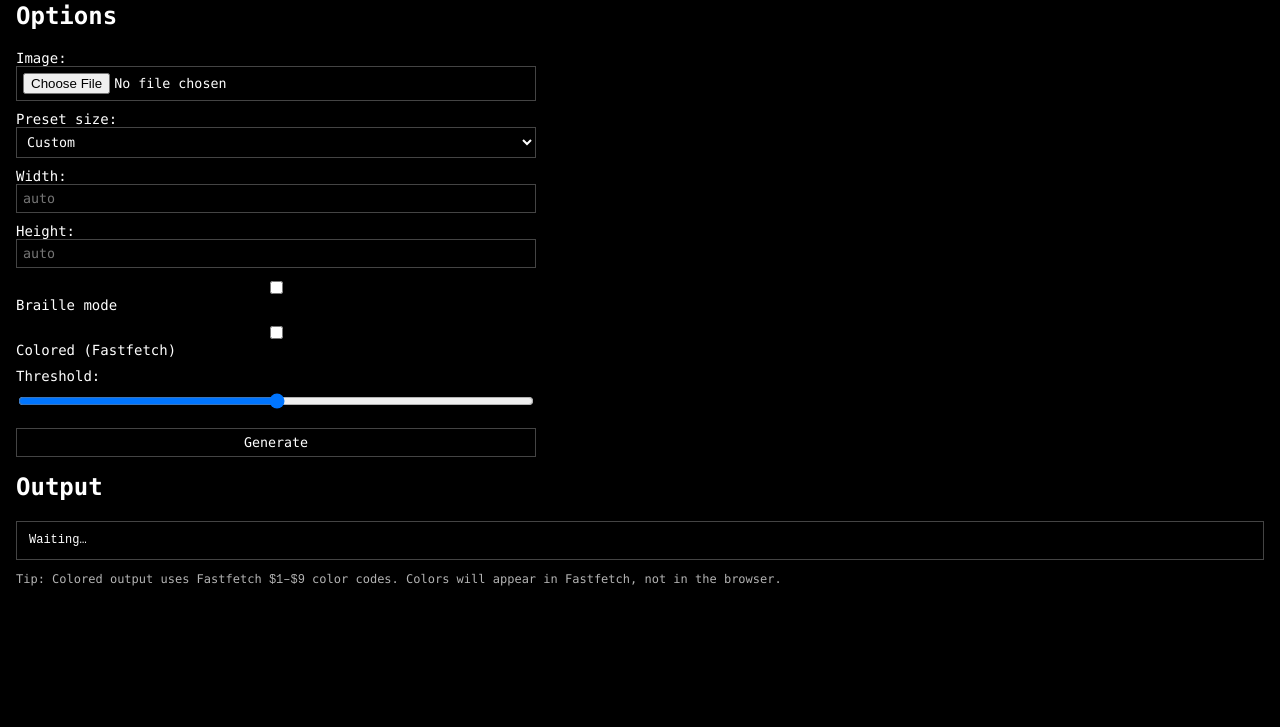
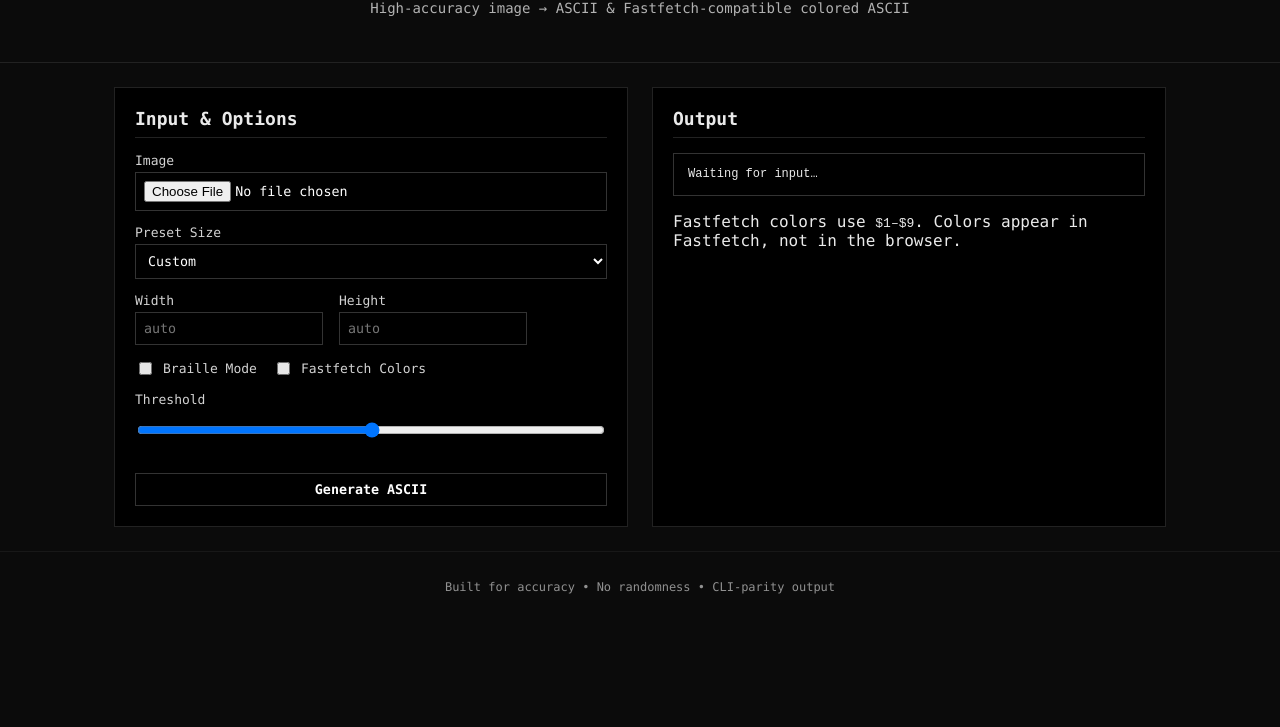
Before and after one commit to Gnaneshwar-25/ascii-image-web, a website: page public/index.html in a window 1280 px wide. Shown: the part 73-800 px from the top of the page. Drawn offline with Linux system fonts and the light colour scheme.

Commit message:
UI redesign

```diff
--- a/public/index.html
+++ b/public/index.html
@@ -2,25 +2,34 @@
 <html lang="en">
 <head>
   <meta charset="UTF-8" />
-  <title>Image → ASCII Generator</title>
+  <title>ASCII Image Generator</title>
   <meta name="viewport" content="width=device-width, initial-scale=1.0" />
   <link rel="stylesheet" href="style.css">
 </head>
 <body>
 
-<h1>Image → ASCII Generator</h1>
+<header class="header">
+  <h1>ASCII Image Generator</h1>
+  <p class="subtitle">
+    High-accuracy image → ASCII & Fastfetch-compatible colored ASCII
+  </p>
+</header>
 
-<h2>Options</h2>
+<main class="container">
+
+  <!-- OPTIONS CARD -->
+  <section class="card">
+    <h2>Input & Options</h2>
 
     <form id="ascii-form">
 
-  <label>
-    Image:
+      <div class="field">
+        <label>Image</label>
         <input type="file" name="image" accept="image/*" required>
-  </label>
+      </div>
 
-  <label>
-    Preset size:
+      <div class="field">
+        <label>Preset Size</label>
         <select id="preset">
           <option value="">Custom</option>
           <option value="small">Small (Fastfetch)</option>
@@ -28,44 +37,61 @@
           <option value="large">Large</option>
           <option value="square">Square</option>
         </select>
+      </div>
+
+      <div class="row">
+        <div class="field">
+          <label>Width</label>
+          <input type="number" name="width" placeholder="auto">
+        </div>
+
+        <div class="field">
+          <label>Height</label>
+          <input type="number" name="height" placeholder="auto">
+        </div>
+      </div>
+
+      <div class="row">
+        <label class="checkbox">
+          <input type="checkbox" name="braille">
+          Braille Mode
         </label>
 
-  <label>
-    Width:
-    <input type="number" name="width" placeholder="auto">
+        <label class="checkbox">
+          <input type="checkbox" name="color">
+          Fastfetch Colors
         </label>
+      </div>
 
-  <label>
-    Height:
-    <input type="number" name="height" placeholder="auto">
-  </label>
+      <div class="field">
+        <label>Threshold</label>
+        <input type="range" name="threshold" min="0" max="255" value="128">
+      </div>
 
-  <label>
-    <input type="checkbox" name="braille">
-    Braille mode
-  </label>
+      <button type="submit">Generate ASCII</button>
 
-  <label>
-    <input type="checkbox" name="color">
-    Colored (Fastfetch)
-  </label>
+    </form>
+  </section>
 
-  <label>
-    Threshold:
-    <input type="range" name="threshold" min="0" max="255" value="128">
-  </label>
-
-  <button type="submit">Generate</button>
-</form>
-
+  <!-- OUTPUT CARD -->
+  <section class="card">
     <h2>Output</h2>
 
-<pre id="output">Waiting…</pre>
+    <pre id="output">Waiting for input…</pre>
 
     <p class="hint">
-  Tip: Colored output uses Fastfetch <code>$1–$9</code> color codes.
-  Colors will appear in Fastfetch, not in the browser.
+      Fastfetch colors use <code>$1–$9</code>.
+      Colors appear in Fastfetch, not in the browser.
     </p>
+  </section>
+
+</main>
+
+<footer class="footer">
+  <p>
+    Built for accuracy • No randomness • CLI-parity output
+  </p>
+</footer>
 
 <script src="script.js"></script>
 </body>
--- a/public/script.js
+++ b/public/script.js
@@ -2,9 +2,6 @@ const form = document.getElementById("ascii-form");
 const output = document.getElementById("output");
 const presetSelect = document.getElementById("preset");
 
-// -----------------------------
-// Preset handling
-// -----------------------------
 presetSelect.addEventListener("change", () => {
   switch (presetSelect.value) {
     case "small":
@@ -23,23 +20,16 @@ presetSelect.addEventListener("change", () => {
       form.width.value = 60;
       form.height.value = 60;
       break;
-    default:
-      // Custom
-      break;
   }
 });
 
-// -----------------------------
-// Form submit
-// -----------------------------
 form.addEventListener("submit", async (e) => {
   e.preventDefault();
 
   const button = form.querySelector("button");
   button.disabled = true;
-  button.textContent = "Generating...";
-
-  output.textContent = "Generating...";
+  button.textContent = "Generating…";
+  output.textContent = "Processing image…";
 
   const formData = new FormData();
   formData.append("image", form.image.files[0]);
@@ -63,6 +53,6 @@ form.addEventListener("submit", async (e) => {
     output.textContent = "ERROR: " + err.message;
   } finally {
     button.disabled = false;
-    button.textContent = "Generate";
+    button.textContent = "Generate ASCII";
   }
 });
--- a/public/style.css
+++ b/public/style.css
@@ -7,17 +7,63 @@
 
 body {
   margin: 0;
-  padding: 16px;
-  background: #000;
-  color: #fff;
+  background: #0b0b0b;
+  color: #eaeaea;
   font-family: Consolas, "Courier New", monospace;
 }
 
 /* ===============================
-   Headings
+   Header
 ================================ */
-h1, h2 {
+.header {
+  text-align: center;
+  padding: 32px 16px;
+  border-bottom: 1px solid #222;
+}
+
+.header h1 {
+  margin: 0;
+  font-size: 28px;
+}
+
+.subtitle {
+  margin-top: 8px;
+  opacity: 0.75;
+  font-size: 14px;
+}
+
+/* ===============================
+   Layout
+================================ */
+.container {
+  max-width: 1100px;
+  margin: auto;
+  padding: 24px;
+  display: grid;
+  grid-template-columns: 1fr 1fr;
+  gap: 24px;
+}
+
+@media (max-width: 900px) {
+  .container {
+    grid-template-columns: 1fr;
+  }
+}
+
+/* ===============================
+   Cards
+================================ */
+.card {
+  background: #000;
+  border: 1px solid #222;
+  padding: 20px;
+}
+
+.card h2 {
   margin-top: 0;
+  font-size: 18px;
+  border-bottom: 1px solid #222;
+  padding-bottom: 8px;
 }
 
 /* ===============================
@@ -26,15 +72,23 @@ h1, h2 {
 form {
   display: flex;
   flex-direction: column;
-  gap: 10px;
-  max-width: 520px;
-  margin-bottom: 16px;
+  gap: 14px;
+}
+
+.field {
+  display: flex;
+  flex-direction: column;
+  gap: 4px;
+}
+
+.row {
+  display: flex;
+  gap: 16px;
 }
 
 label {
-  display: flex;
-  flex-direction: column;
-  font-size: 14px;
+  font-size: 13px;
+  opacity: 0.9;
 }
 
 input,
@@ -42,8 +96,8 @@ select,
 button {
   background: #000;
   color: #fff;
-  border: 1px solid #444;
-  padding: 6px;
+  border: 1px solid #333;
+  padding: 8px;
   font-family: inherit;
 }
 
@@ -51,8 +105,20 @@ input[type="checkbox"] {
   accent-color: #fff;
 }
 
+.checkbox {
+  display: flex;
+  align-items: center;
+  gap: 8px;
+}
+
 button {
+  margin-top: 10px;
   cursor: pointer;
+  font-weight: bold;
+}
+
+button:hover {
+  background: #111;
 }
 
 button:disabled {
@@ -60,18 +126,13 @@ button:disabled {
   cursor: not-allowed;
 }
 
-button:hover:not(:disabled) {
-  background: #111;
-}
-
 /* ===============================
-   Output (ASCII-safe)
+   Output
 ================================ */
 pre {
   background: #000;
-  color: #fff;
-  border: 1px solid #444;
-  padding: 12px;
+  border: 1px solid #333;
+  padding: 14px;
   max-height: 70vh;
   overflow: auto;
 
@@ -84,33 +145,25 @@ pre {
 }
 
 /* ===============================
-   Helper text
+   Footer
 ================================ */
-.hint {
+.footer {
+  text-align: center;
+  padding: 16px;
+  border-top: 1px solid #222;
   font-size: 12px;
-  opacity: 0.7;
+  opacity: 0.6;
 }
 
 /* ===============================
-   Mobile improvements
+   Mobile
 ================================ */
 @media (max-width: 600px) {
-  body {
-    padding: 10px;
-  }
-
-  form {
-    max-width: 100%;
-  }
-
-  input,
-  select,
-  button {
-    font-size: 14px;
+  .header h1 {
+    font-size: 22px;
   }
 
   pre {
     font-size: 10px;
-    max-height: 60vh;
   }
 }
```
Lines whose indentation alone changed are shown as unchanged.
